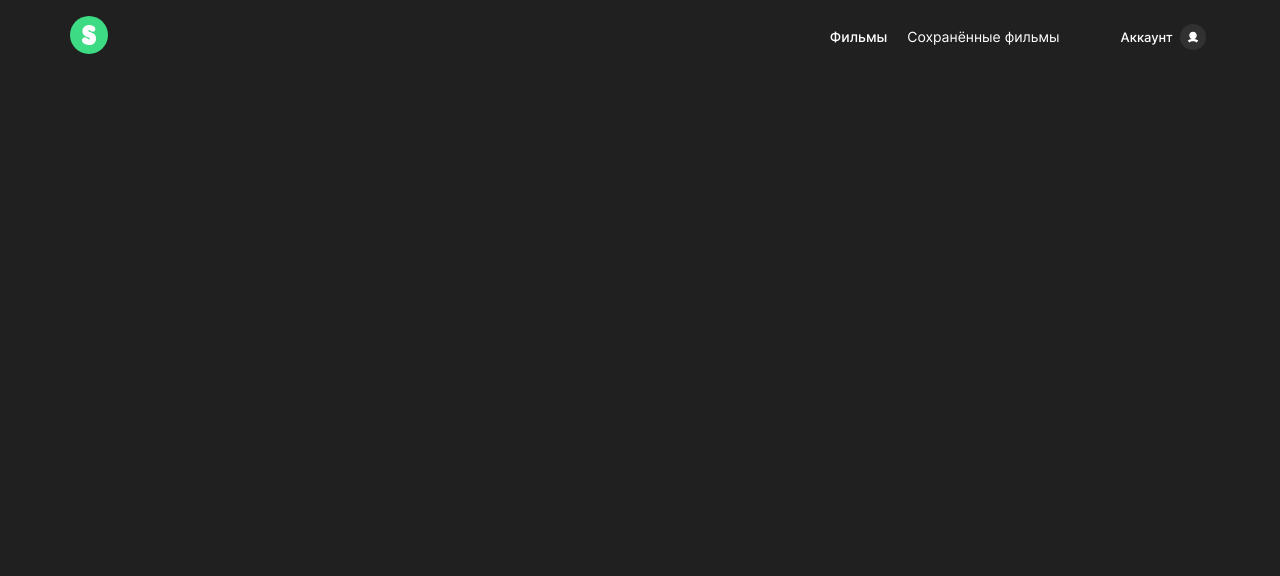
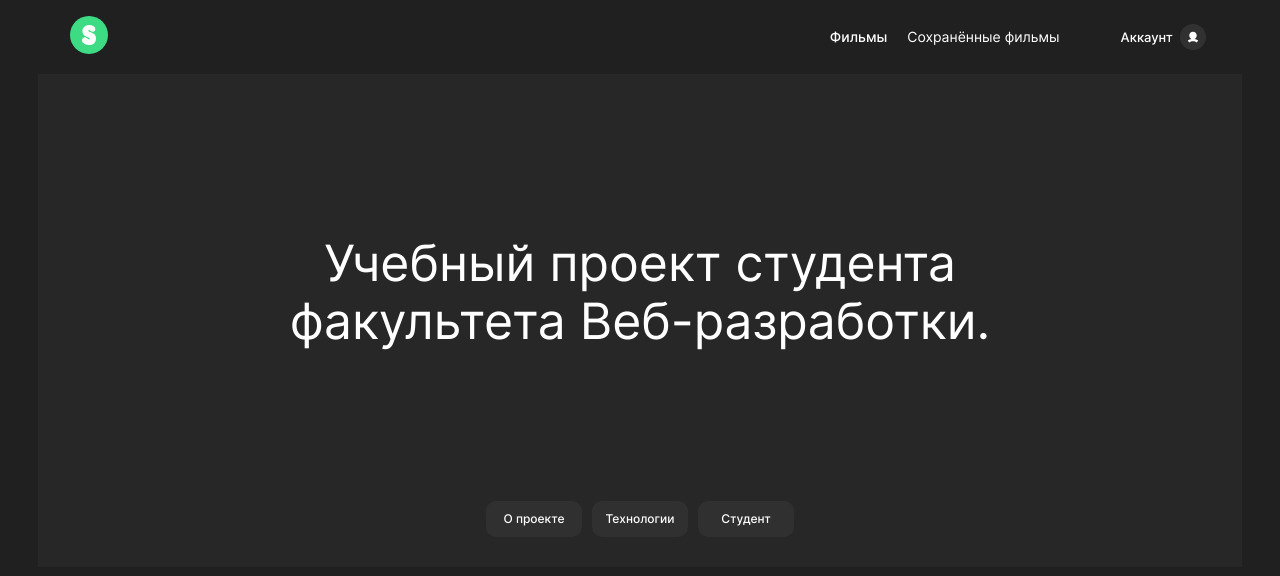
Before and after one commit to netitov/movies-explorer-frontend, a React (Create React App) app: page / in a window 1280 px wide. Shown: the top 576 px of the page. Built offline with nearby package versions, Linux system fonts and the light colour scheme.

Commit message:
create comp. Promo and NavTab

```diff
--- a/public/index.html
+++ b/public/index.html
@@ -21,7 +21,7 @@
       work correctly both with client-side routing and a non-root public URL.
       Learn how to configure a non-root public URL by running `npm run build`.
     -->
-    <title>Mesto-react</title>
+    <title>Movies-explorer</title>
   </head>
   <body>
     <noscript>You need to enable JavaScript to run this app.</noscript>
--- a/src/components/Header/Header.js
+++ b/src/components/Header/Header.js
@@ -14,11 +14,11 @@ function Header() {
         <div className="header__nav-container">
           <nav className="header__nav">
             <ul className="header__nav-ul">
-              <Link className="header__nav-list header__nav-list_bold" to="/"><li>Фильмы</li></Link>
-              <Link className="header__nav-list" to="/"><li>Сохранённые фильмы</li></Link>
-              </ul>
+              <Link className="header__nav-list header__nav-list_bold" to="/movies"><li>Фильмы</li></Link>
+              <Link className="header__nav-list" to="/saved-movies"><li>Сохранённые фильмы</li></Link>
+            </ul>
           </nav>
-          <Link className="header__link" to="/">
+          <Link className="header__link" to="/profile">
             <div className="header__account-btn">
               <p className="header__account-text header__nav-list_bold">Аккаунт</p>
               <div className="header__account-logo"></div>
--- a/src/components/Main/Main.js
+++ b/src/components/Main/Main.js
@@ -4,6 +4,7 @@ import React from 'react';
 
 //componenents
 import Header from '../Header/Header';
+import Promo from '../Promo/Promo';
 
 function Main() {
 
@@ -12,6 +13,7 @@ function Main() {
   return (
     <main className="main">
       <Header />
+      <Promo />
     </main>
   )
 }
--- /dev/null
+++ b/src/components/NavTab/NavTab.css
@@ -0,0 +1,31 @@
+.navTab__ul {
+  padding: 0;
+  display: flex;
+  margin: auto;
+  width: 308px;
+  margin-bottom: 30px;
+}
+
+.navTab__link {
+  background: #303030;
+  text-decoration: none;
+  width: 96px;
+  height: 36px;
+  margin-right: 10px;
+  display: flex;
+  border-radius: 10px;
+  justify-content: center;
+  align-items: center;
+}
+
+.navTab__link:last-of-type {
+  margin-right: 0px;
+}
+
+.navTab__list {
+  list-style-type: none;
+  color: #FFF;
+  font-weight: 500;
+  font-size: 12px;
+  line-height: 16px;
+}
--- /dev/null
+++ b/src/components/NavTab/NavTab.js
@@ -0,0 +1,19 @@
+import { Link } from 'react-router-dom';
+
+//componenents
+
+
+function NavTab() {
+
+  return (
+    <nav className="navTab">
+      <ul className="navTab__ul">
+        <Link className="navTab__link" to="/movies"><li className="navTab__list">О проекте</li></Link>
+        <Link className="navTab__link" to="/saved-movies"><li className="navTab__list">Технологии</li></Link>
+        <Link className="navTab__link" to="/saved-movies"><li className="navTab__list">Студент</li></Link>
+      </ul>
+    </nav>
+  )
+}
+
+export default NavTab;
--- /dev/null
+++ b/src/components/Promo/Promo.css
@@ -0,0 +1,17 @@
+.promo {
+  width: 94vw;
+  background: #272727;
+  margin: auto;
+  display: flex;
+  flex-direction: column;
+}
+
+.promo__heading {
+  font-weight: normal;
+  font-size: 50px;
+  line-height: 58px;
+  text-align: center;
+  max-width: 730px;
+  margin: 160px auto 151px;
+
+}
--- /dev/null
+++ b/src/components/Promo/Promo.js
@@ -0,0 +1,17 @@
+
+//componenents
+import NavTab from '../NavTab/NavTab';
+
+function Promo() {
+
+
+
+  return (
+    <section className="promo">
+      <h1 className="promo__heading">Учебный проект студента факультета Веб-разработки.</h1>
+      <NavTab />
+    </section>
+  )
+}
+
+export default Promo;
--- a/src/index.css
+++ b/src/index.css
@@ -3,3 +3,5 @@
 @import url(./components/App/App.css);
 @import url(./components/Main/Main.css);
 @import url(./components/Header/Header.css);
+@import url(./components/Promo/Promo.css);
+@import url(./components/NavTab/NavTab.css);
```
Also changed, not shown: 1 other file (tests, documents, lock files or other folders).
